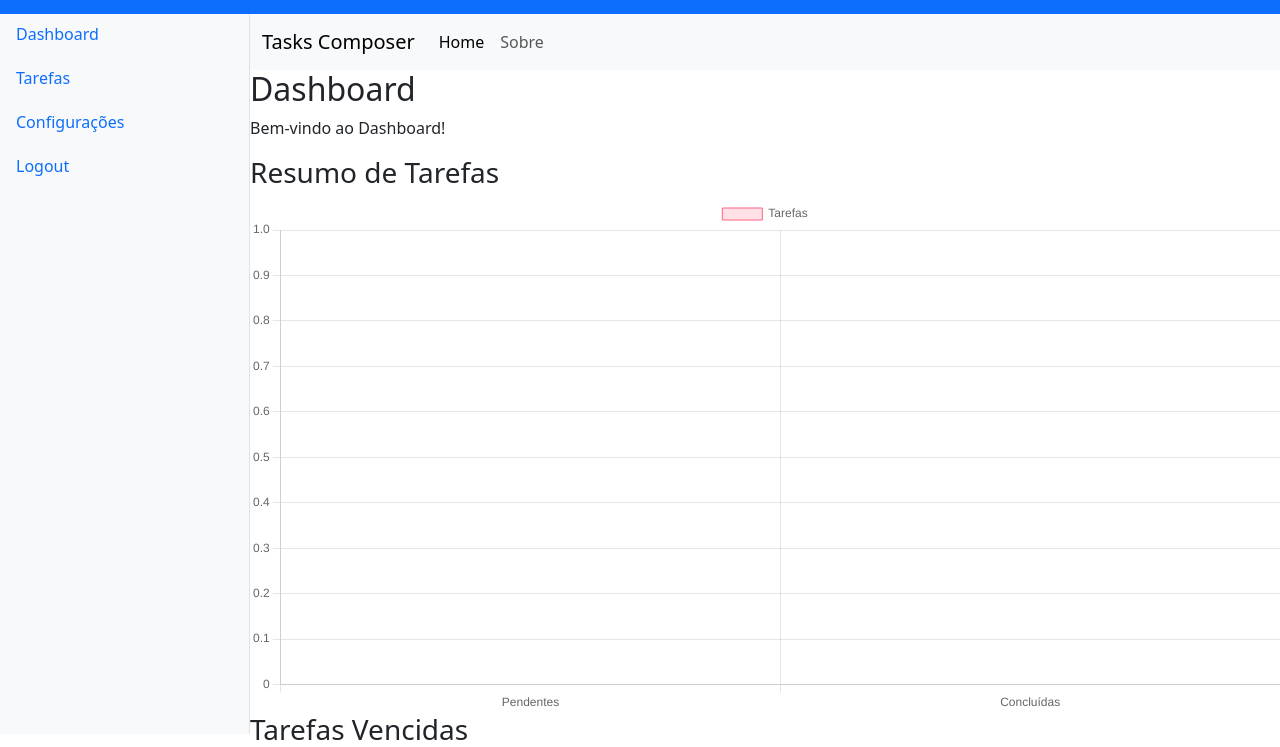
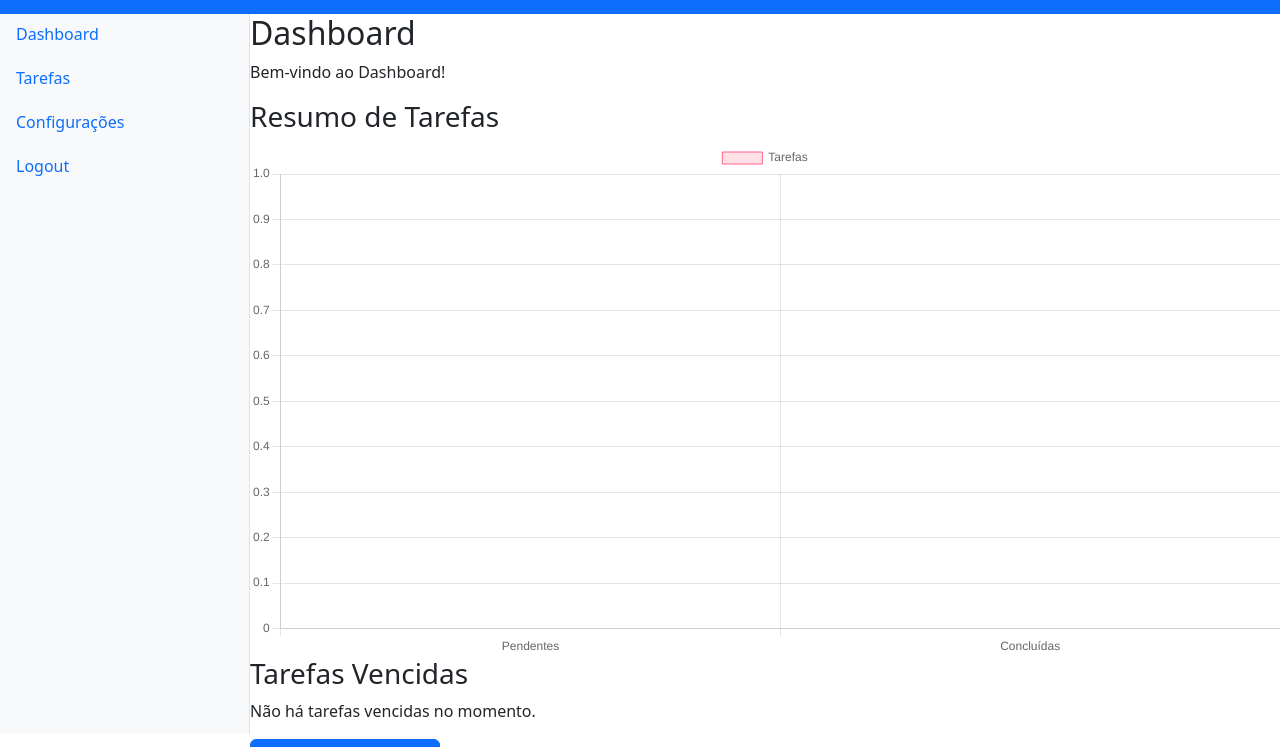
Before and after one commit to Gincaza/Tasks-Composer-ADC, a Django app: page /dashboard/ in a window 1280 px wide. Shown: the part 66-813 px from the top of the page. Run offline with Django 5.2, Linux system fonts and the light colour scheme; data that the repository does not hold is empty; some libraries are stand-ins or nearby versions.

Commit message:
login redirect pro dashboard

```diff
--- a/config/settings.py
+++ b/config/settings.py
@@ -125,3 +125,4 @@ STATIC_URL = 'static/'
 DEFAULT_AUTO_FIELD = 'django.db.models.BigAutoField'
 
 LOGIN_URL = '/settings/'
+LOGIN_REDIRECT_URL = '/dashboard/'
--- a/core/templates/base.html
+++ b/core/templates/base.html
@@ -129,27 +129,6 @@
             </div>
         </div>
 
-        <header>
-            <nav class="navbar navbar-expand-lg navbar-light bg-light">
-                <div class="container-fluid">
-                    <a class="navbar-brand" href="/">Tasks Composer</a>
-                    <button class="navbar-toggler" type="button" data-bs-toggle="collapse" data-bs-target="#navbarNav" aria-controls="navbarNav" aria-expanded="false" aria-label="Toggle navigation">
-                        <span class="navbar-toggler-icon"></span>
-                    </button>
-                    <div class="collapse navbar-collapse" id="navbarNav">
-                        <ul class="navbar-nav me-auto mb-2 mb-lg-0">
-                            <li class="nav-item">
-                                <a class="nav-link active" aria-current="page" href="/">Home</a>
-                            </li>
-                            <li class="nav-item">
-                                <a class="nav-link" href="/about/">Sobre</a>
-                            </li>
-                        </ul>
-                    </div>
-                </div>
-            </nav>
-        </header>
-
         <div>
             {% block content %}
             {% endblock %}
```
